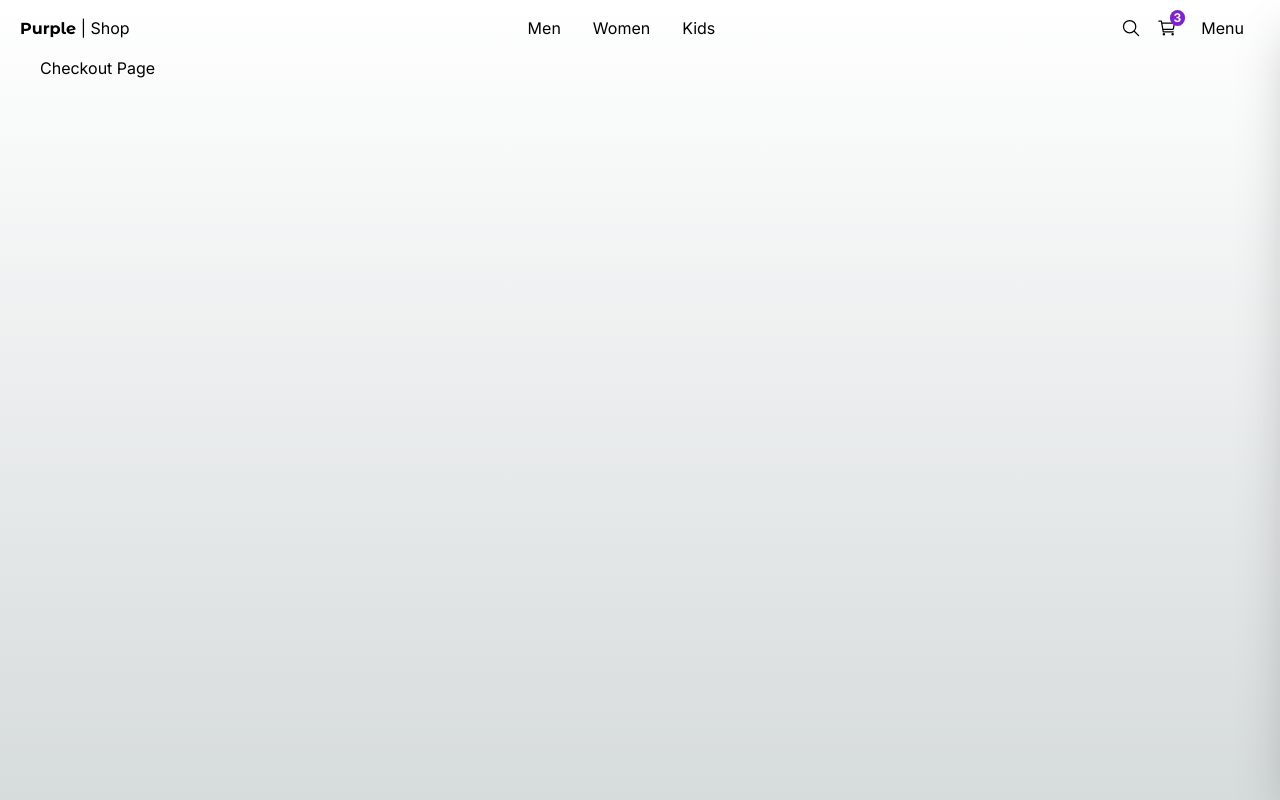
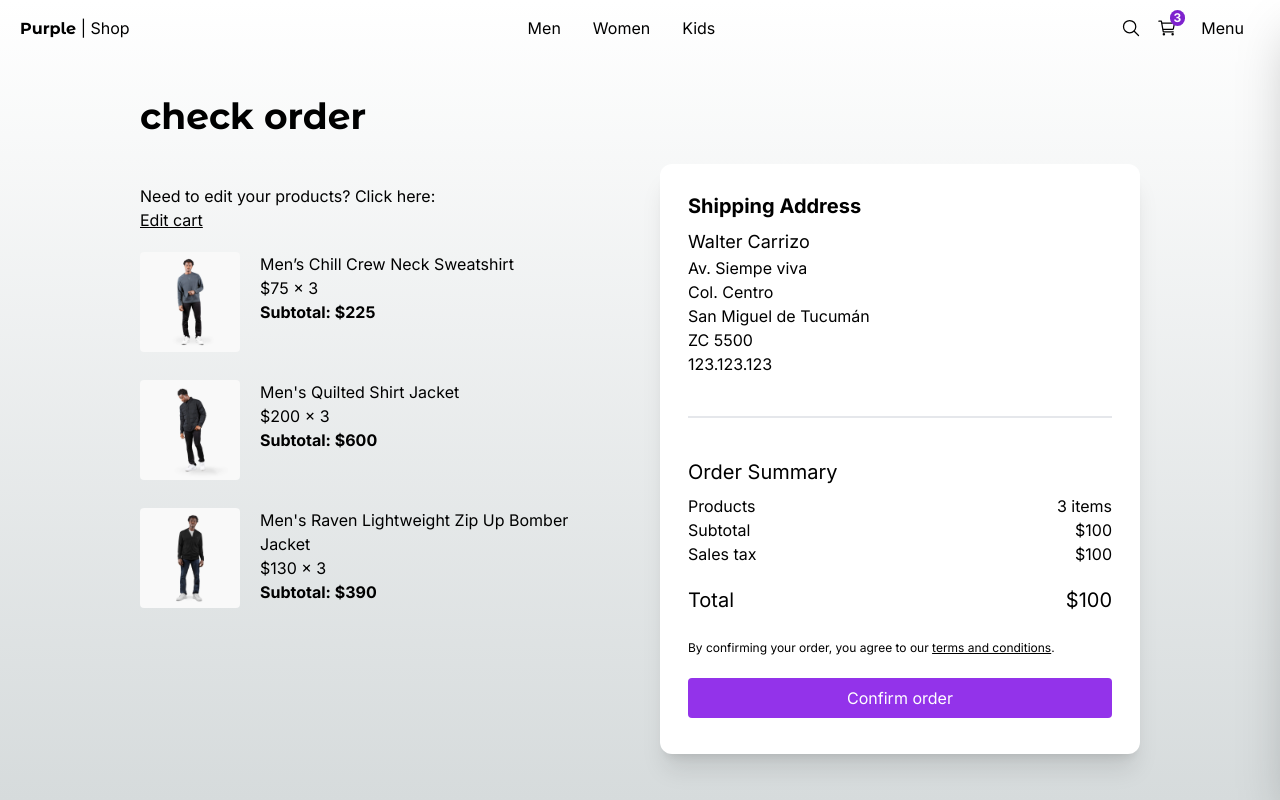
Before and after one commit to Walter-Daniel/purple-shop, a Next.js app: page /checkout in a window 1280 px wide. Built offline with nearby package versions, Linux system fonts and the light colour scheme.

Commit message:
Create checkout page

```diff
--- a/src/app/(shop)/checkout/address/page.tsx
+++ b/src/app/(shop)/checkout/address/page.tsx
@@ -80,7 +80,7 @@ export default function AddressPage() {
             <Link
               href='/checkout'
               className="btn-primary flex w-full sm:w-1/2 justify-center ">
-              Siguiente
+              Next
             </Link>
           </div>
 
--- a/src/app/(shop)/checkout/page.tsx
+++ b/src/app/(shop)/checkout/page.tsx
@@ -1,8 +1,99 @@
+import { QuantitySelector, Title } from "@/components";
+import { initialData } from "@/seed/seed";
+import Image from "next/image";
+import Link from "next/link";
+
+const productsInCart = [
+  initialData.products[0],
+  initialData.products[1],
+  initialData.products[2]
+]
 
 export default function CheckoutPage() {
   return (
-    <div>
-      <h1>Checkout Page</h1>
+    <div className='flex justify-center items-center mb-72 px-10 sm:px-0'>
+      <div className="flex flex-col w-[1000px]">
+        <Title title="check order" />
+        <div className="grid grid-cols-1 sm:grid-cols-2 gap-10">
+          {/* CHECKOUT */}
+          <div className="flex flex-col mt-5">
+            <span>Need to edit your products? Click here:</span>
+            <Link href="/cart" className="underline mb-5">Edit cart</Link>
+
+          {/* ITEMS */}
+          {
+            productsInCart.map(product => (
+              <div key={product.slug} className="flex mb-7">
+                <Image
+                  src={`/products/${ product.images[0] }`}
+                  alt={product.title}
+                  height={ 100 }
+                  width={ 100 }
+                  style={{
+                    height: '100px',
+                    width: '100px'
+                  }}
+                  className="mr-5 rounded"
+                />
+                <div className="w-full">
+                  <p>{product.title}</p>
+                  <p>${product.price} x 3</p>
+                  <p className="font-bold">Subtotal: ${product.price * 3}</p>
+                </div>
+              </div>
+            ))
+          }
+          </div>
+          {/* ORDER SUMMARY */}
+          <div className="bg-white rounded-xl shadow-xl p-7">
+
+            <h2 className="text-xl mb-2 font-bold">Shipping Address</h2>
+              <div className="mb-10">
+                <p className="text-lg">Walter Carrizo</p>
+                <p>Av. Siempe viva</p>
+                <p>Col. Centro</p>
+                <p>San Miguel de Tucumán</p>
+                <p>ZC 5500</p>
+                <p>123.123.123</p>
+              </div>
+
+            {/* DIVIDER */}
+            <div className="w-full h-0.5 bg-gray-200 mb-10"/>
+
+            <h2 className="text-xl mb-2">Order Summary</h2>
+
+            <div className="grid grid-cols-2">
+              <span>Products</span>
+              <span className="text-right">3 items</span>
+
+              <span>Subtotal</span>
+              <span className="text-right">$100</span>
+
+              <span>Sales tax</span>
+              <span className="text-right">$100</span>
+
+              <span className="text-xl mt-5">Total</span>
+              <span className="text-xl mt-5 text-right">$100</span>
+            </div>
+
+            <div className="mt-5 mb-2 w-full">
+
+              <p className="mb-5">
+                <span className="text-xs">
+                  By confirming your order, you agree to our <a href="#" className="underline">terms and conditions</a>.
+                </span>
+              </p>
+
+              <Link
+                className="flex btn-primary justify-center"
+                href='/orders/123' >Confirm order</Link>
+            </div>
+
+
+
+          </div>
+        </div>
+      </div>
     </div>
   );
 }
```
Also changed, not shown: src/app/(shop)/orders/[id]/page.tsx (renamed from src/app/(shop)/order/[id]/page.tsx), src/app/(shop)/orders/page.tsx (renamed from src/app/(shop)/order/page.tsx).
